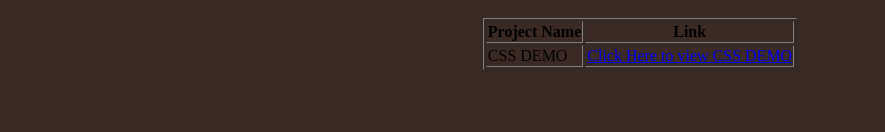
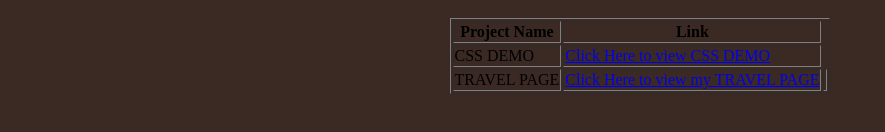
Before and after one commit to imohammm1/imohammm1.github.io, a plain HTML site: page index.html in a window 1280 px wide. Shown: the part 606-738 px from the top of the page, without its empty margins (0-885 px from the left). Drawn offline with Linux system fonts and the light colour scheme.

Commit message:
Update index.html

```diff
--- a/index.html
+++ b/index.html
@@ -24,6 +24,10 @@
           <td>CSS DEMO</td>
           <td><a href="cssdemo.html">Click Here to view CSS DEMO</a></td>
         </tr>
+        <tr>
+          <td>TRAVEL PAGE</td>
+          <td><a href="travel.html">Click Here to view my TRAVEL PAGE</a><td>
+        </tr>
       </table>
     </center>
 </body>
```
